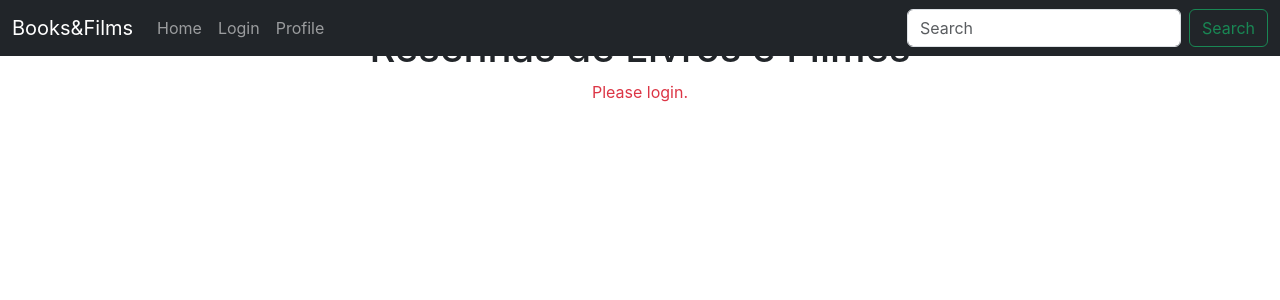
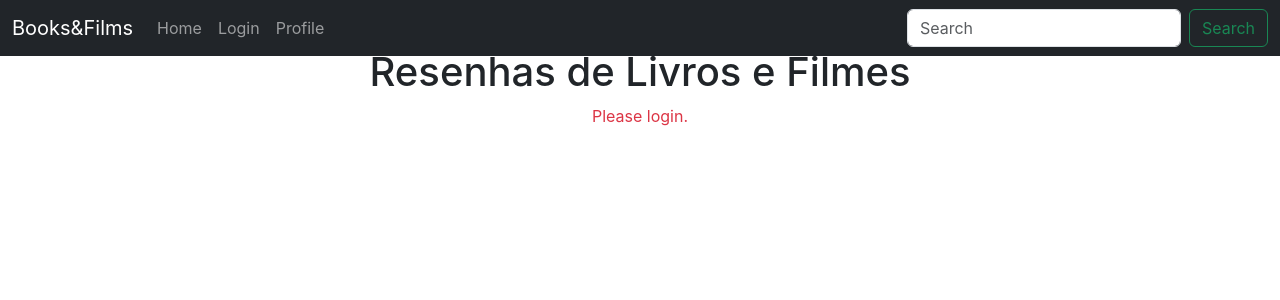
Before and after one commit to Celomarcelo/Books-and-Films-Frontend, a React (Create React App) app in the folder review-platform-frontend/: page / in a window 1280 px wide. Shown: the top 300 px of the page. Built offline with nearby package versions, Linux system fonts and the light colour scheme.

Commit message:
changed my class bootstrap

```diff
--- a/review-platform-frontend/src/components/Profile.js
+++ b/review-platform-frontend/src/components/Profile.js
@@ -35,7 +35,7 @@ const UserProfile = () => {
 
                 // If no token, redirect to register page
                 if (!token) {
-                    navigate('/register');
+                    navigate('Register/');
                     return;
                 }
 
--- a/review-platform-frontend/src/components/ReviewList.js
+++ b/review-platform-frontend/src/components/ReviewList.js
@@ -26,7 +26,7 @@ const ReviewList = () => {
     }, []);
 
     return (
-        <div className="d-flex flex-column align-items-center mt-4">
+        <div className="d-flex flex-column align-items-center my-5">
             <h1>Resenhas de Livros e Filmes</h1>
             {error && <p className="text-danger">{error}</p>}
             <ul>
```
